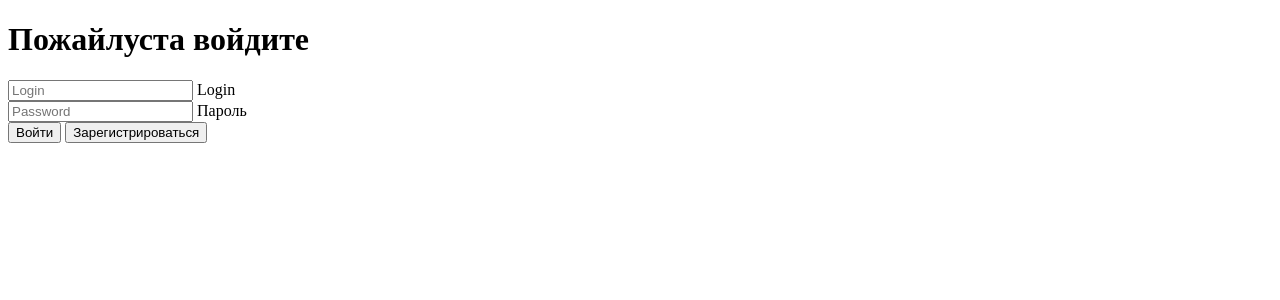
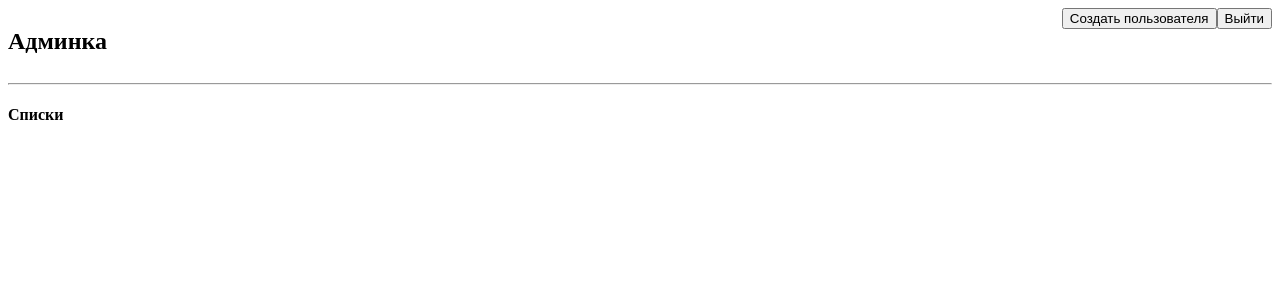
Before and after one commit to Kidcreole2/secondWeekDocWork, a Flask app: page / in a window 1280 px wide. Shown: the top 300 px of the page. Run offline with Flask 3, Linux system fonts and the light colour scheme; the visitor is signed in with stand-in values (Sample User, id 1).

Commit message:
hub page added

```diff
--- a/fullstack/routes.py
+++ b/fullstack/routes.py
@@ -1,5 +1,5 @@
 from flask import request, render_template, redirect, url_for
-from flask_login import logout_user
+from flask_login import logout_user, current_user, login_required
 from core import app, login_manager
 from models import Users
 
@@ -28,35 +28,41 @@ def register():
 @app.route("/login", methods=["GET", "POST"])
 def login():
     if request.method == "POST":
-        login = request.form.get("login")
+        #TODO make password check
+        login = request.form["login"]
         print(login)
         password = request.form.get("password")
         role = Users.auth_user(login, password)
 
-        match role:
-            case "admin":
-                return render_template("pages/admin/index.html")
-            case "opop_supervisor":
-                return render_template("pages/opop/index.html")
-            case "practice_supervisor":
-                return render_template("pages/Teacher/index.html")
-            case "student":
-                return render_template("pages/student/index.html")
-            case "wrong_login":
-                return render_template("login.html")
-            case "wrong_pass":
-                return render_template("login.html")
-    return render_template("login.html", {role: True})
+        if role == "student":
+            return render_template("pages/student/index.html")
+
+        return redirect(url_for("home"))
 
 @app.route("/logout")
+@login_required
 def logout():
     logout_user()
     return redirect(url_for("home"))
 
-@app.route("/opop_reduction")
-def opop_reduction():
-    return render_template("pages/opop/create.html")
+@app.route("/opop")
+@login_required
+def opop_page():
+    return render_template("pages/opop/index.html")
+
+@app.route("/admin")
+@login_required
+def admin_page():
+    return render_template("pages/admin/index.html")
+
+@app.route("/teacher")
+@login_required
+def teacher_page():
+    return render_template("pages/teacher/index.html")
 
 @app.route("/")
 def home():
-    return render_template("login.html")
+    if current_user.is_authenticated:
+        return render_template("index.html")
+    else:
+        return render_template("login.html")
--- /dev/null
+++ b/fullstack/templates/index.html
@@ -0,0 +1,34 @@
+<!DOCTYPE html>
+<html>
+    <head>
+        <meta charset="utf-8">
+        <meta http-equiv="X-UA-Compatible" content="IE=edge">
+        <title>hub</title>
+        <meta name="description" content="">
+        <meta name="viewport" content="width=device-width, initial-scale=1">
+        <link rel="stylesheet" href="">
+    </head>
+    <body>
+        {% if current_user.is_authenticated %}
+        <header>
+            <div style="display: flex; justify-content: space-between;">
+            <h2 style="text-align: center;">Админка</h2>
+            <div style="display: flex;  flex-direction: row-reverse;">
+            <a href="/logout"><button type="button">Выйти</button></a>
+            <a href="/register"><button type="button">Создать пользователя</button></a>
+        </div>
+        </div>
+            <hr>
+        </header>
+
+        <h4>Списки</h4>
+
+
+
+        {% else %}
+        <h1>You are not logged in</h1>
+        <a href="/"><button type="button">Return</button></a>
+        {% endif %}
+        <script src="" async defer></script>
+    </body>
+</html>
```
Also changed, not shown: fullstack/core/__init__.py (line endings or trailing spaces), fullstack/document-worker/GroupDocument.py (line endings or trailing spaces), fullstack/document-worker/StudentDocument.py (line endings or trailing spaces), fullstack/document-worker/test-students-data/1121b_students_fail.csv (line endings or trailing spaces), fullstack/document-worker/test-students-data/1121b_students_success.csv (line endings or trailing spaces), fullstack/main.py (line endings or trailing spaces), fullstack/models.py (line endings or trailing spaces), fullstack/templates/login.html (line endings or trailing spaces), fullstack/test/main.py (line endings or trailing spaces), fullstack/test/templates/home.html (line endings or trailing spaces), fullstack/test/templates/login.html (line endings or trailing spaces), fullstack/test/templates/sign_up.html (line endings or trailing spaces), 2 other files.
